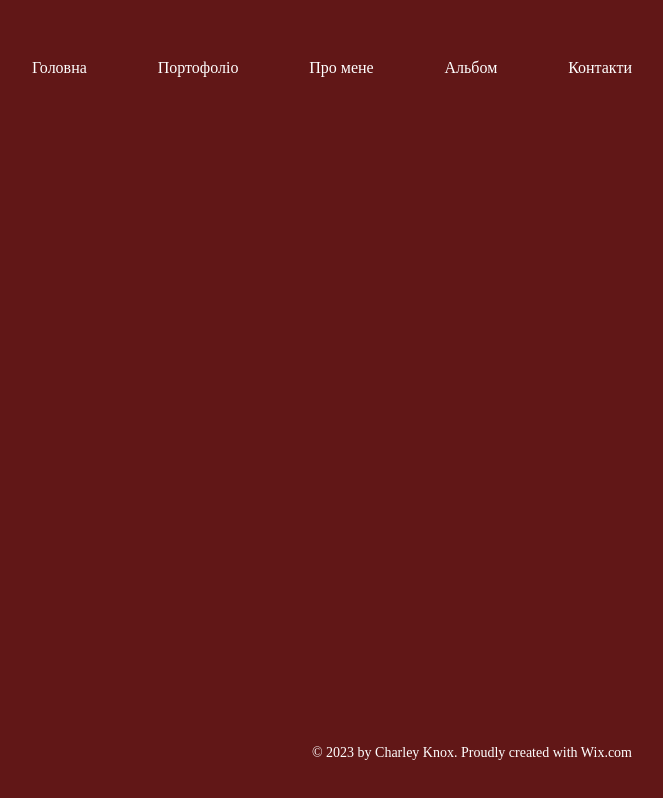
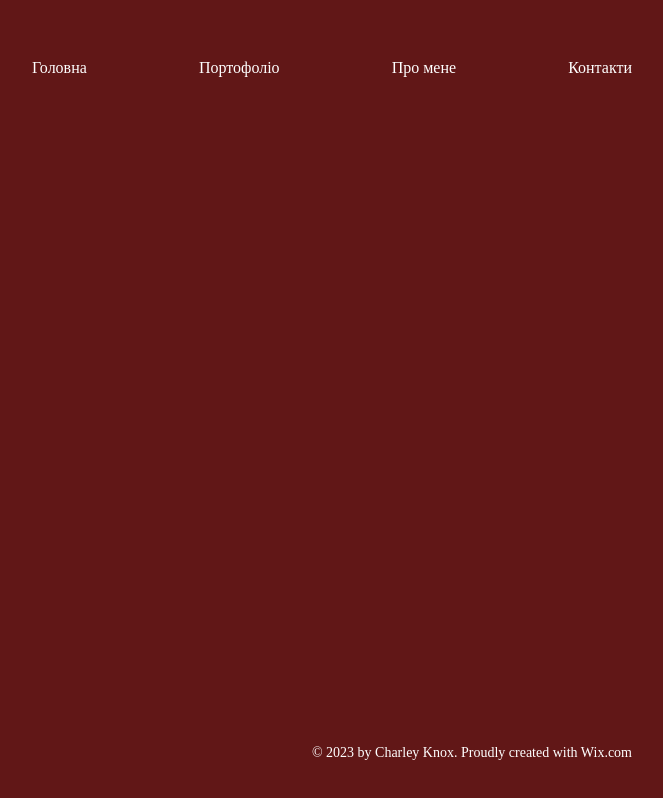
Before and after one commit to ArtemLisovik/Tanya_Zaricka, a website built with webpack: page src/pages/portfolio.html in a window 1280 px wide. Shown: the whole page, without its empty margins (608-1271 px from the left). Built offline with nearby package versions, Linux system fonts and the light colour scheme; a web font is replaced by a local one.

Commit message:
html pages added

```diff
--- a/src/pages/portfolio.html
+++ b/src/pages/portfolio.html
@@ -29,9 +29,6 @@
                                 <a href="" class="nav__link">Про мене</a>
                             </li>
                             <li class="nav__item">
-                                <a href="" class="nav__link">Альбом</a>
-                            </li>
-                            <li class="nav__item">
                                 <a href="" class="nav__link">Контакти</a>
                             </li>
                         </ul>
```
Also changed, not shown: src/pages/main.html (+0 -3 lines), src/pages/about.html (added), src/pages/contacts.html (added).
